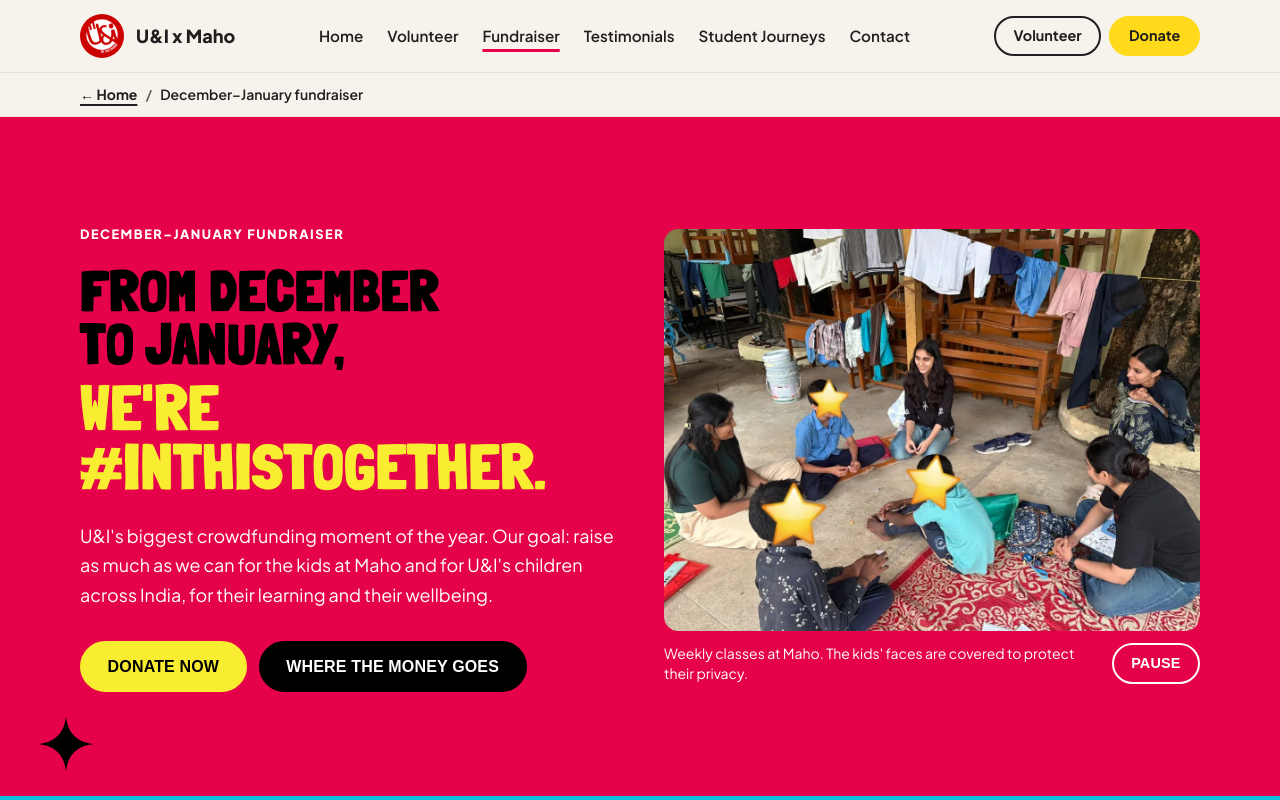
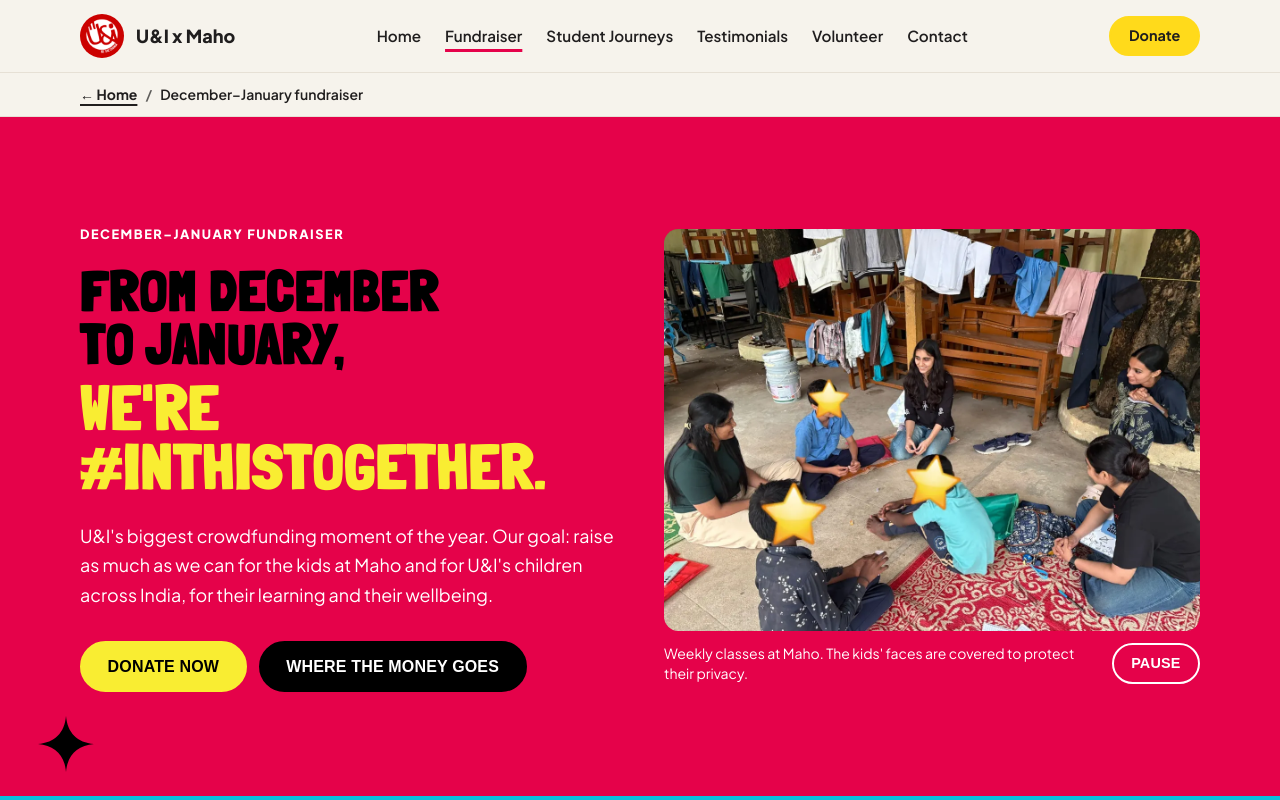
Before and after one commit to Aryakuna14/cf_website_v2, a website: page fundraiser.html in a window 1280 px wide. Shown: the top 800 px of the page. Drawn offline with nearby package versions, Linux system fonts and the light colour scheme; files that its build step writes are made by us from their sources.

Commit message:
Menu in campaign priority order; Donate is the only menu-bar button
- Every page's menu (desktop and phone) is now: Home, Fundraiser,
  Student Journeys, Testimonials, Volunteer, Contact.
- Removed the outlined Volunteer button next to Donate: Volunteer is
  already in the menu, so Donate is the one clear ask.
- The open phone menu is solid, so the page no longer shows through it.

Co-Authored-By: Claude Opus 5.5 <noreply@anthropic.com>

```diff
--- a/fundraiser.html
+++ b/fundraiser.html
@@ -47,22 +47,21 @@
     </a>
     <nav class="hidden xl:flex items-center gap-6 text-[0.95rem] font-semibold" aria-label="Main">
       <a href="index.html" class="nav-link hover:text-pink">Home</a>
+      <a href="fundraiser.html" class="nav-link hover:text-pink" aria-current="page">Fundraiser</a>
+      <a href="journeys.html" class="nav-link hover:text-pink">Student Journeys</a>
+      <a href="stories.html" class="nav-link hover:text-pink">Testimonials</a>
       <a href="volunteer.html" class="nav-link hover:text-pink">Volunteer</a>
-      <a href="fundraiser.html" class="nav-link hover:text-pink" aria-current="page">Fundraiser</a>
-      <a href="stories.html" class="nav-link hover:text-pink">Testimonials</a>
-      <a href="journeys.html" class="nav-link hover:text-pink">Student Journeys</a>
       <a href="index.html#contact" class="nav-link hover:text-pink">Contact</a>
     </nav>
     <div class="flex items-center gap-2">
-      <a href="volunteer.html" class="btn btn-outline btn-sm hidden sm:inline-flex">Volunteer</a>
       <a href="#give" class="btn btn-primary btn-sm">Donate</a>
       <button id="menu-btn" class="xl:hidden p-2" aria-label="Open menu" aria-expanded="false" aria-controls="mobile-nav">
         <svg width="26" height="26" fill="none" stroke="currentColor" stroke-width="2.25" aria-hidden="true"><path d="M3 6h20M3 13h20M3 20h20"/></svg>
       </button>
     </div>
   </div>
-  <nav id="mobile-nav" class="hidden xl:hidden wrap pb-5 flex-col gap-4 text-lg font-semibold" aria-label="Main">
-    <a href="index.html" class="nav-link">Home</a><a href="volunteer.html" class="nav-link">Volunteer</a><a href="fundraiser.html" class="nav-link" aria-current="page">Fundraiser</a><a href="stories.html" class="nav-link">Testimonials</a><a href="journeys.html" class="nav-link">Student Journeys</a><a href="index.html#contact" class="nav-link">Contact</a>
+  <nav id="mobile-nav" class="hidden xl:hidden wrap pb-5 flex-col gap-4 text-lg font-semibold bg-bg" aria-label="Main">
+    <a href="index.html" class="nav-link">Home</a><a href="fundraiser.html" class="nav-link" aria-current="page">Fundraiser</a><a href="journeys.html" class="nav-link">Student Journeys</a><a href="stories.html" class="nav-link">Testimonials</a><a href="volunteer.html" class="nav-link">Volunteer</a><a href="index.html#contact" class="nav-link">Contact</a>
   </nav>
 </header>
 
--- a/index.html
+++ b/index.html
@@ -48,22 +48,21 @@
     </a>
     <nav class="hidden xl:flex items-center gap-6 text-[0.95rem] font-semibold" aria-label="Main">
       <a href="#top" class="nav-link hover:text-pink" aria-current="page">Home</a>
+      <a href="fundraiser.html" class="nav-link hover:text-pink">Fundraiser</a>
+      <a href="journeys.html" class="nav-link hover:text-pink">Student Journeys</a>
+      <a href="stories.html" class="nav-link hover:text-pink">Testimonials</a>
       <a href="volunteer.html" class="nav-link hover:text-pink">Volunteer</a>
-      <a href="fundraiser.html" class="nav-link hover:text-pink">Fundraiser</a>
-      <a href="stories.html" class="nav-link hover:text-pink">Testimonials</a>
-      <a href="journeys.html" class="nav-link hover:text-pink">Student Journeys</a>
       <a href="#contact" class="nav-link hover:text-pink">Contact</a>
     </nav>
     <div class="flex items-center gap-2">
-      <a href="volunteer.html" class="btn btn-outline btn-sm hidden sm:inline-flex">Volunteer</a>
       <a href="fundraiser.html#give" class="btn btn-primary btn-sm">Donate</a>
       <button id="menu-btn" class="xl:hidden p-2" aria-label="Open menu" aria-expanded="false" aria-controls="mobile-nav">
         <svg width="26" height="26" fill="none" stroke="currentColor" stroke-width="2.25" aria-hidden="true"><path d="M3 6h20M3 13h20M3 20h20"/></svg>
       </button>
     </div>
   </div>
-  <nav id="mobile-nav" class="hidden xl:hidden wrap pb-5 flex-col gap-4 text-lg font-semibold" aria-label="Main">
-    <a href="#top" class="nav-link" aria-current="page">Home</a><a href="volunteer.html" class="nav-link">Volunteer</a><a href="fundraiser.html" class="nav-link">Fundraiser</a><a href="stories.html" class="nav-link">Testimonials</a><a href="journeys.html" class="nav-link">Student Journeys</a><a href="#contact" class="nav-link">Contact</a>
+  <nav id="mobile-nav" class="hidden xl:hidden wrap pb-5 flex-col gap-4 text-lg font-semibold bg-bg" aria-label="Main">
+    <a href="#top" class="nav-link" aria-current="page">Home</a><a href="fundraiser.html" class="nav-link">Fundraiser</a><a href="journeys.html" class="nav-link">Student Journeys</a><a href="stories.html" class="nav-link">Testimonials</a><a href="volunteer.html" class="nav-link">Volunteer</a><a href="#contact" class="nav-link">Contact</a>
   </nav>
 </header>
 
--- a/journeys.html
+++ b/journeys.html
@@ -49,22 +49,21 @@
     </a>
     <nav class="hidden xl:flex items-center gap-6 text-[0.95rem] font-semibold" aria-label="Main">
       <a href="index.html" class="nav-link hover:text-pink">Home</a>
+      <a href="fundraiser.html" class="nav-link hover:text-pink">Fundraiser</a>
+      <a href="journeys.html" class="nav-link hover:text-pink" aria-current="page">Student Journeys</a>
+      <a href="stories.html" class="nav-link hover:text-pink">Testimonials</a>
       <a href="volunteer.html" class="nav-link hover:text-pink">Volunteer</a>
-      <a href="fundraiser.html" class="nav-link hover:text-pink">Fundraiser</a>
-      <a href="stories.html" class="nav-link hover:text-pink">Testimonials</a>
-      <a href="journeys.html" class="nav-link hover:text-pink" aria-current="page">Student Journeys</a>
       <a href="index.html#contact" class="nav-link hover:text-pink">Contact</a>
     </nav>
     <div class="flex items-center gap-2">
-      <a href="volunteer.html" class="btn btn-outline btn-sm hidden sm:inline-flex">Volunteer</a>
       <a href="fundraiser.html#give" class="btn btn-primary btn-sm">Donate</a>
       <button id="menu-btn" class="xl:hidden p-2" aria-label="Open menu" aria-expanded="false" aria-controls="mobile-nav">
         <svg width="26" height="26" fill="none" stroke="currentColor" stroke-width="2.25" aria-hidden="true"><path d="M3 6h20M3 13h20M3 20h20"/></svg>
       </button>
     </div>
   </div>
-  <nav id="mobile-nav" class="hidden xl:hidden wrap pb-5 flex-col gap-4 text-lg font-semibold" aria-label="Main">
-    <a href="index.html" class="nav-link">Home</a><a href="volunteer.html" class="nav-link">Volunteer</a><a href="fundraiser.html" class="nav-link">Fundraiser</a><a href="stories.html" class="nav-link">Testimonials</a><a href="journeys.html" class="nav-link" aria-current="page">Student Journeys</a><a href="index.html#contact" class="nav-link">Contact</a>
+  <nav id="mobile-nav" class="hidden xl:hidden wrap pb-5 flex-col gap-4 text-lg font-semibold bg-bg" aria-label="Main">
+    <a href="index.html" class="nav-link">Home</a><a href="fundraiser.html" class="nav-link">Fundraiser</a><a href="journeys.html" class="nav-link" aria-current="page">Student Journeys</a><a href="stories.html" class="nav-link">Testimonials</a><a href="volunteer.html" class="nav-link">Volunteer</a><a href="index.html#contact" class="nav-link">Contact</a>
   </nav>
 </header>
 
--- a/privacy.html
+++ b/privacy.html
@@ -27,22 +27,21 @@
     </a>
     <nav class="hidden xl:flex items-center gap-6 text-[0.95rem] font-semibold" aria-label="Main">
       <a href="index.html" class="nav-link hover:text-pink">Home</a>
+      <a href="fundraiser.html" class="nav-link hover:text-pink">Fundraiser</a>
+      <a href="journeys.html" class="nav-link hover:text-pink">Student Journeys</a>
+      <a href="stories.html" class="nav-link hover:text-pink">Testimonials</a>
       <a href="volunteer.html" class="nav-link hover:text-pink">Volunteer</a>
-      <a href="fundraiser.html" class="nav-link hover:text-pink">Fundraiser</a>
-      <a href="stories.html" class="nav-link hover:text-pink">Testimonials</a>
-      <a href="journeys.html" class="nav-link hover:text-pink">Student Journeys</a>
       <a href="index.html#contact" class="nav-link hover:text-pink">Contact</a>
     </nav>
     <div class="flex items-center gap-2">
-      <a href="volunteer.html" class="btn btn-outline btn-sm hidden sm:inline-flex">Volunteer</a>
       <a href="fundraiser.html#give" class="btn btn-primary btn-sm">Donate</a>
       <button id="menu-btn" class="xl:hidden p-2" aria-label="Open menu" aria-expanded="false" aria-controls="mobile-nav">
         <svg width="26" height="26" fill="none" stroke="currentColor" stroke-width="2.25" aria-hidden="true"><path d="M3 6h20M3 13h20M3 20h20"/></svg>
       </button>
     </div>
   </div>
-  <nav id="mobile-nav" class="hidden xl:hidden wrap pb-5 flex-col gap-4 text-lg font-semibold" aria-label="Main">
-    <a href="index.html" class="nav-link">Home</a><a href="volunteer.html" class="nav-link">Volunteer</a><a href="fundraiser.html" class="nav-link">Fundraiser</a><a href="stories.html" class="nav-link">Testimonials</a><a href="journeys.html" class="nav-link">Student Journeys</a><a href="index.html#contact" class="nav-link">Contact</a>
+  <nav id="mobile-nav" class="hidden xl:hidden wrap pb-5 flex-col gap-4 text-lg font-semibold bg-bg" aria-label="Main">
+    <a href="index.html" class="nav-link">Home</a><a href="fundraiser.html" class="nav-link">Fundraiser</a><a href="journeys.html" class="nav-link">Student Journeys</a><a href="stories.html" class="nav-link">Testimonials</a><a href="volunteer.html" class="nav-link">Volunteer</a><a href="index.html#contact" class="nav-link">Contact</a>
   </nav>
 </header>
 <!-- Way back: "Home / this page" under the menu on every inner page -->
--- a/stories.html
+++ b/stories.html
@@ -48,22 +48,21 @@
     </a>
     <nav class="hidden xl:flex items-center gap-6 text-[0.95rem] font-semibold" aria-label="Main">
       <a href="index.html" class="nav-link hover:text-pink">Home</a>
+      <a href="fundraiser.html" class="nav-link hover:text-pink">Fundraiser</a>
+      <a href="journeys.html" class="nav-link hover:text-pink">Student Journeys</a>
+      <a href="stories.html" class="nav-link hover:text-pink" aria-current="page">Testimonials</a>
       <a href="volunteer.html" class="nav-link hover:text-pink">Volunteer</a>
-      <a href="fundraiser.html" class="nav-link hover:text-pink">Fundraiser</a>
-      <a href="stories.html" class="nav-link hover:text-pink" aria-current="page">Testimonials</a>
-      <a href="journeys.html" class="nav-link hover:text-pink">Student Journeys</a>
       <a href="index.html#contact" class="nav-link hover:text-pink">Contact</a>
     </nav>
     <div class="flex items-center gap-2">
-      <a href="volunteer.html" class="btn btn-outline btn-sm hidden sm:inline-flex">Volunteer</a>
       <a href="fundraiser.html#give" class="btn btn-primary btn-sm">Donate</a>
       <button id="menu-btn" class="xl:hidden p-2" aria-label="Open menu" aria-expanded="false" aria-controls="mobile-nav">
         <svg width="26" height="26" fill="none" stroke="currentColor" stroke-width="2.25" aria-hidden="true"><path d="M3 6h20M3 13h20M3 20h20"/></svg>
       </button>
     </div>
   </div>
-  <nav id="mobile-nav" class="hidden xl:hidden wrap pb-5 flex-col gap-4 text-lg font-semibold" aria-label="Main">
-    <a href="index.html" class="nav-link">Home</a><a href="volunteer.html" class="nav-link">Volunteer</a><a href="fundraiser.html" class="nav-link">Fundraiser</a><a href="stories.html" class="nav-link" aria-current="page">Testimonials</a><a href="journeys.html" class="nav-link">Student Journeys</a><a href="index.html#contact" class="nav-link">Contact</a>
+  <nav id="mobile-nav" class="hidden xl:hidden wrap pb-5 flex-col gap-4 text-lg font-semibold bg-bg" aria-label="Main">
+    <a href="index.html" class="nav-link">Home</a><a href="fundraiser.html" class="nav-link">Fundraiser</a><a href="journeys.html" class="nav-link">Student Journeys</a><a href="stories.html" class="nav-link" aria-current="page">Testimonials</a><a href="volunteer.html" class="nav-link">Volunteer</a><a href="index.html#contact" class="nav-link">Contact</a>
   </nav>
 </header>
 
--- a/terms.html
+++ b/terms.html
@@ -27,22 +27,21 @@
     </a>
     <nav class="hidden xl:flex items-center gap-6 text-[0.95rem] font-semibold" aria-label="Main">
       <a href="index.html" class="nav-link hover:text-pink">Home</a>
+      <a href="fundraiser.html" class="nav-link hover:text-pink">Fundraiser</a>
+      <a href="journeys.html" class="nav-link hover:text-pink">Student Journeys</a>
+      <a href="stories.html" class="nav-link hover:text-pink">Testimonials</a>
       <a href="volunteer.html" class="nav-link hover:text-pink">Volunteer</a>
-      <a href="fundraiser.html" class="nav-link hover:text-pink">Fundraiser</a>
-      <a href="stories.html" class="nav-link hover:text-pink">Testimonials</a>
-      <a href="journeys.html" class="nav-link hover:text-pink">Student Journeys</a>
       <a href="index.html#contact" class="nav-link hover:text-pink">Contact</a>
     </nav>
     <div class="flex items-center gap-2">
-      <a href="volunteer.html" class="btn btn-outline btn-sm hidden sm:inline-flex">Volunteer</a>
       <a href="fundraiser.html#give" class="btn btn-primary btn-sm">Donate</a>
       <button id="menu-btn" class="xl:hidden p-2" aria-label="Open menu" aria-expanded="false" aria-controls="mobile-nav">
         <svg width="26" height="26" fill="none" stroke="currentColor" stroke-width="2.25" aria-hidden="true"><path d="M3 6h20M3 13h20M3 20h20"/></svg>
       </button>
     </div>
   </div>
-  <nav id="mobile-nav" class="hidden xl:hidden wrap pb-5 flex-col gap-4 text-lg font-semibold" aria-label="Main">
-    <a href="index.html" class="nav-link">Home</a><a href="volunteer.html" class="nav-link">Volunteer</a><a href="fundraiser.html" class="nav-link">Fundraiser</a><a href="stories.html" class="nav-link">Testimonials</a><a href="journeys.html" class="nav-link">Student Journeys</a><a href="index.html#contact" class="nav-link">Contact</a>
+  <nav id="mobile-nav" class="hidden xl:hidden wrap pb-5 flex-col gap-4 text-lg font-semibold bg-bg" aria-label="Main">
+    <a href="index.html" class="nav-link">Home</a><a href="fundraiser.html" class="nav-link">Fundraiser</a><a href="journeys.html" class="nav-link">Student Journeys</a><a href="stories.html" class="nav-link">Testimonials</a><a href="volunteer.html" class="nav-link">Volunteer</a><a href="index.html#contact" class="nav-link">Contact</a>
   </nav>
 </header>
 <!-- Way back: "Home / this page" under the menu on every inner page -->
--- a/volunteer.html
+++ b/volunteer.html
@@ -45,22 +45,21 @@
     </a>
     <nav class="hidden xl:flex items-center gap-6 text-[0.95rem] font-semibold" aria-label="Main">
       <a href="index.html" class="nav-link hover:text-pink">Home</a>
+      <a href="fundraiser.html" class="nav-link hover:text-pink">Fundraiser</a>
+      <a href="journeys.html" class="nav-link hover:text-pink">Student Journeys</a>
+      <a href="stories.html" class="nav-link hover:text-pink">Testimonials</a>
       <a href="volunteer.html" class="nav-link hover:text-pink" aria-current="page">Volunteer</a>
-      <a href="fundraiser.html" class="nav-link hover:text-pink">Fundraiser</a>
-      <a href="stories.html" class="nav-link hover:text-pink">Testimonials</a>
-      <a href="journeys.html" class="nav-link hover:text-pink">Student Journeys</a>
       <a href="index.html#contact" class="nav-link hover:text-pink">Contact</a>
     </nav>
     <div class="flex items-center gap-2">
-      <a href="volunteer.html" class="btn btn-outline btn-sm hidden sm:inline-flex">Volunteer</a>
       <a href="fundraiser.html#give" class="btn btn-primary btn-sm">Donate</a>
       <button id="menu-btn" class="xl:hidden p-2" aria-label="Open menu" aria-expanded="false" aria-controls="mobile-nav">
         <svg width="26" height="26" fill="none" stroke="currentColor" stroke-width="2.25" aria-hidden="true"><path d="M3 6h20M3 13h20M3 20h20"/></svg>
       </button>
     </div>
   </div>
-  <nav id="mobile-nav" class="hidden xl:hidden wrap pb-5 flex-col gap-4 text-lg font-semibold" aria-label="Main">
-    <a href="index.html" class="nav-link">Home</a><a href="volunteer.html" class="nav-link" aria-current="page">Volunteer</a><a href="fundraiser.html" class="nav-link">Fundraiser</a><a href="stories.html" class="nav-link">Testimonials</a><a href="journeys.html" class="nav-link">Student Journeys</a><a href="index.html#contact" class="nav-link">Contact</a>
+  <nav id="mobile-nav" class="hidden xl:hidden wrap pb-5 flex-col gap-4 text-lg font-semibold bg-bg" aria-label="Main">
+    <a href="index.html" class="nav-link">Home</a><a href="fundraiser.html" class="nav-link">Fundraiser</a><a href="journeys.html" class="nav-link">Student Journeys</a><a href="stories.html" class="nav-link">Testimonials</a><a href="volunteer.html" class="nav-link" aria-current="page">Volunteer</a><a href="index.html#contact" class="nav-link">Contact</a>
   </nav>
 </header>
 
```
Also changed, not shown: README.md.
